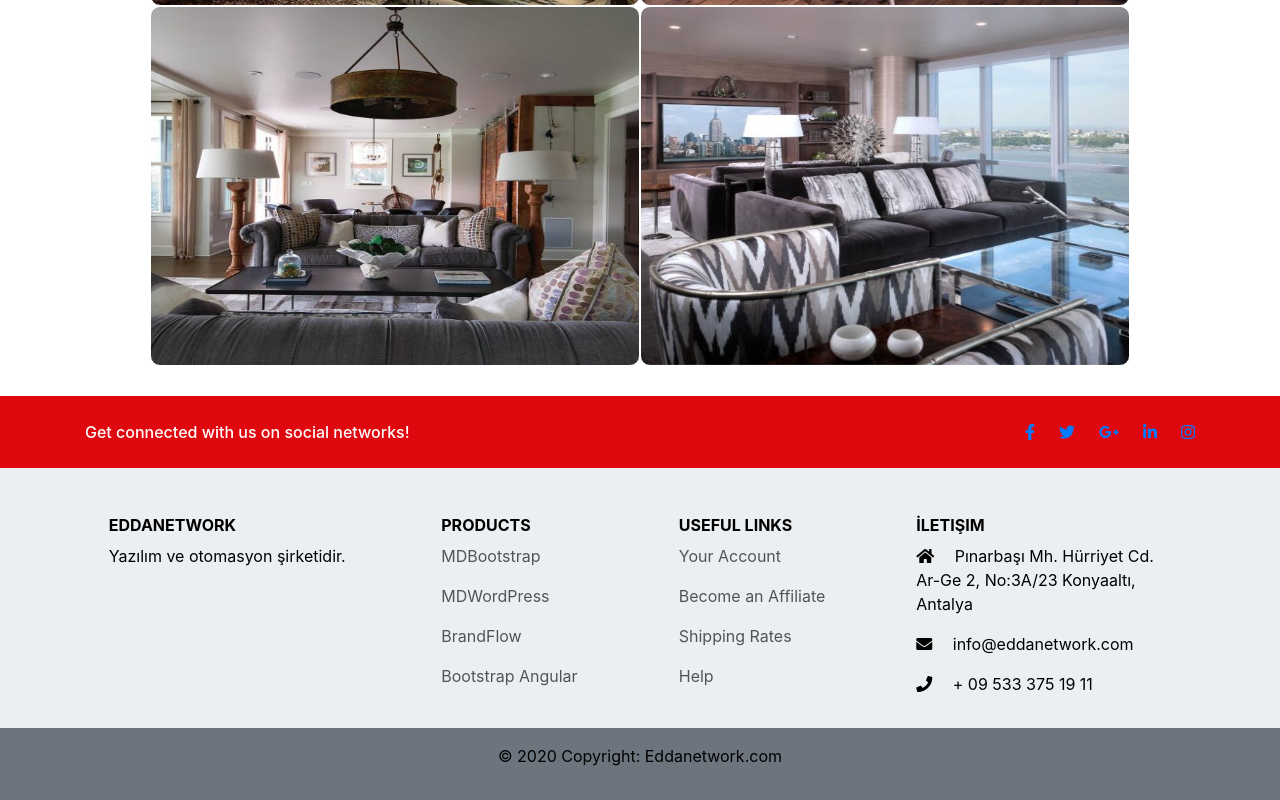
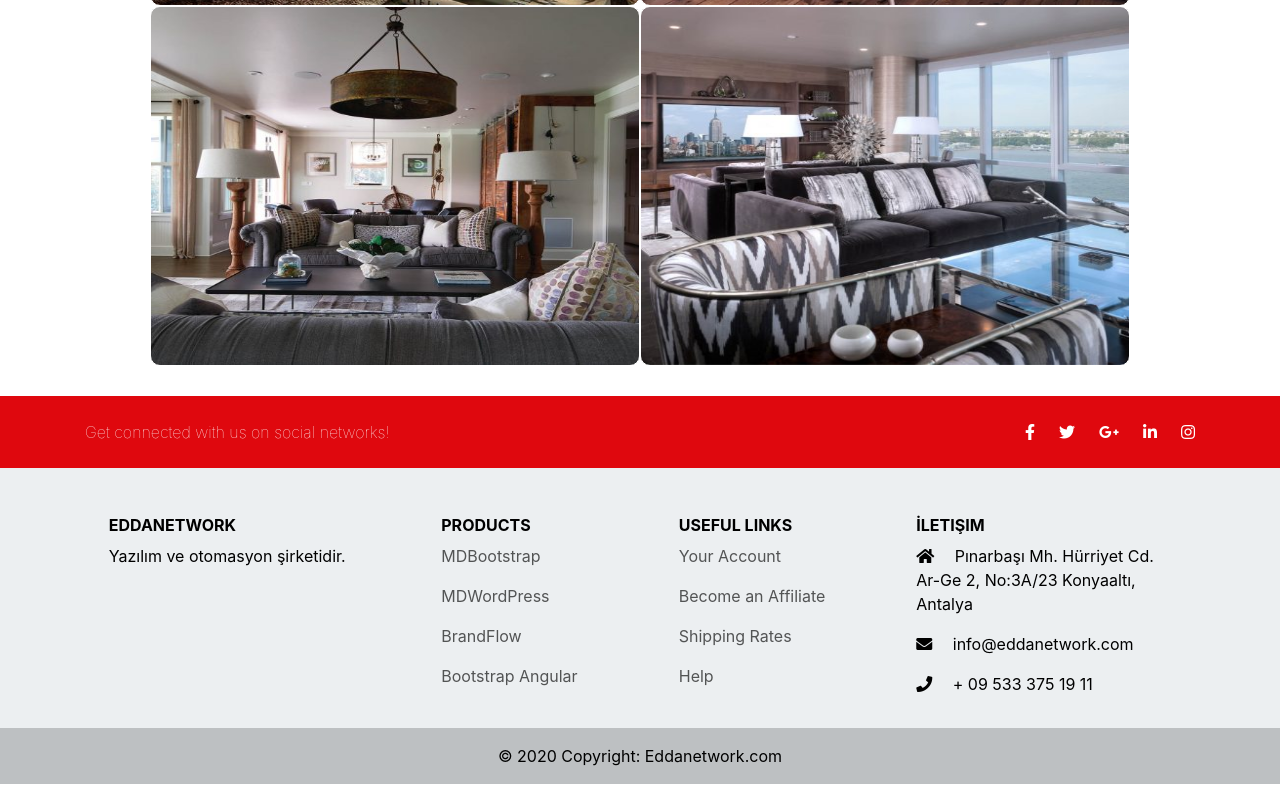
Before and after one commit to yaprakbulut/eddanetwork_website, a React (Create React App) app: page /inspirations in a window 1280 px wide. Shown: the part 587-1387 px from the top of the page. Built offline with nearby package versions, Linux system fonts and the light colour scheme.

Commit message:
footer +

```diff
--- a/src/components/Footer.js
+++ b/src/components/Footer.js
@@ -18,8 +18,8 @@ export default function Footer() {
                     <h6 class="mb-0">Get connected with us on social networks!</h6>
                 </div>
                 <div class="col-md-6 col-lg-7 text-center text-md-right">
-
-                    <a class="fb-ic">
+                <div className="icon">
+                <a class="fb-ic">
                     <i class="fab fa-facebook-f white-text mr-4"> </i>
                     </a>
                     <a class="tw-ic">
@@ -34,6 +34,9 @@ export default function Footer() {
                     <a class="ins-ic">
                     <i class="fab fa-instagram white-text"> </i>
                     </a>
+                </div>
+
+
 
                 </div>
 
@@ -49,23 +52,23 @@ export default function Footer() {
                 <div class="col-md-3 col-lg-4 col-xl-3 mx-auto mb-4">
 
                 <h6 class="text-uppercase font-weight-bold">EDDANETWORK</h6>
-                <p>Yazılım ve otomasyon şirketidir.</p>
+                <p >Yazılım ve otomasyon şirketidir.</p>
 
                 </div>
                 <div class="col-md-2 col-lg-2 col-xl-2 mx-auto mb-4">
 
                 <h6 class="text-uppercase font-weight-bold">Products</h6>
                 <p>
-                    <a href="#!">MDBootstrap</a>
+                    <a className="footer-link" href="#!">MDBootstrap</a>
                 </p>
                 <p>
-                    <a href="#!">MDWordPress</a>
+                    <a className="footer-link" href="#!">MDWordPress</a>
                 </p>
                 <p>
-                    <a href="#!">BrandFlow</a>
+                    <a className="footer-link" href="#!">BrandFlow</a>
                 </p>
                 <p>
-                    <a href="#!">Bootstrap Angular</a>
+                    <a className="footer-link" href="#!">Bootstrap Angular</a>
                 </p>
 
                 </div>
@@ -73,16 +76,16 @@ export default function Footer() {
 
                 <h6 class="text-uppercase font-weight-bold">Useful links</h6>
                 <p>
-                    <a href="#!">Your Account</a>
+                    <a className="footer-link" href="#!">Your Account</a>
                 </p>
                 <p>
-                    <a href="#!">Become an Affiliate</a>
+                    <a className="footer-link" href="#!">Become an Affiliate</a>
                 </p>
                 <p>
-                    <a href="#!">Shipping Rates</a>
+                    <a className="footer-link" href="#!">Shipping Rates</a>
                 </p>
                 <p>
-                    <a href="#!">Help</a>
+                    <a className="footer-link" href="#!">Help</a>
                 </p>
 
                 </div>
@@ -101,8 +104,8 @@ export default function Footer() {
             </div>
 
             </div>
-            <div class="footer-copyright text-center py-3">
-            <p className="copyright"> © 2020 Copyright: Eddanetwork.com </p>
+            <div class="footer-copyright">
+                <div className="footer-copyright-text">© 2020 Copyright: Eddanetwork.com</div>
             </div>
 
             </footer>
--- a/src/components/HomePage/HomePage.css
+++ b/src/components/HomePage/HomePage.css
@@ -530,12 +530,24 @@ footer ul li a:hover {
 }
 
 .footer-copyright{
-  text-shadow: darkgray;
   text-align: center;
   padding: 1em;
-  background-color: #6c757d;
+  background-color:#bdc0c2;
 }
-.copyright{
-  color: #000;
-  text-align: center;
+.mb-0{
+  font-weight: lighter;
 }
+.footer-link{
+  font-weight: normal;
+  color: black;
+}
+.footer-link:hover{
+  font-weight: normal;
+  color: red;
+}
+.icon .fab{
+  color: white;
+}
+.icon .fab:hover{
+  color: rgba(206, 204, 204, 1);
+}
```
